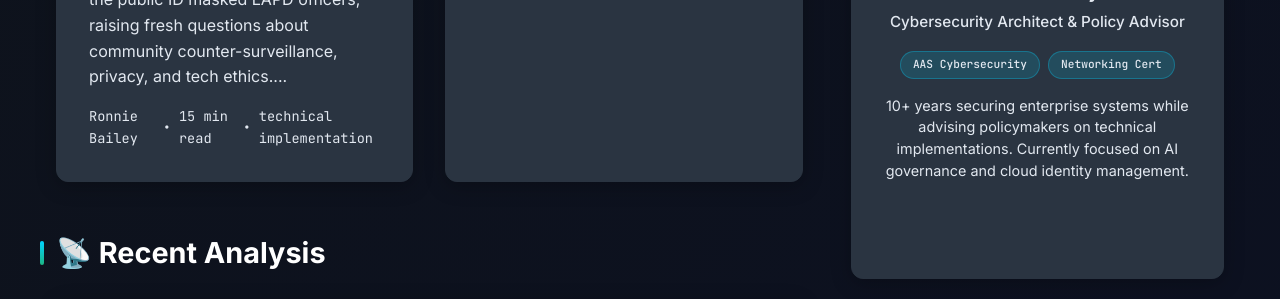
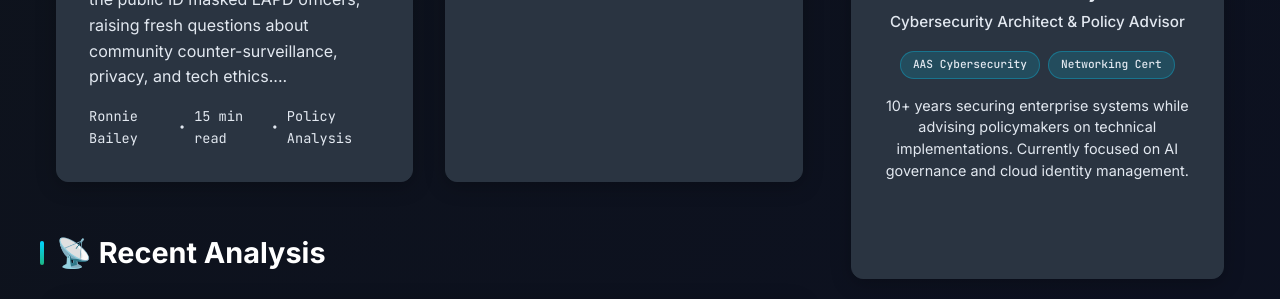
Before and after one commit to ronnie-bailey/threatlines, a Jekyll site: the page built from index.html, in a window 1280 px wide and 900 px high, scrolled down 1369 px. Shown: the part 153-452 px from the top of the window. Built offline with Jekyll 4.4.1, drawn with Linux system fonts in a browser that asks for light colours.

Commit message:
Update index.html

```diff
--- a/index.html
+++ b/index.html
@@ -59,7 +59,7 @@ layout: default
                             <span>•</span>
                             <span>15 min read</span>
                             <span>•</span>
-                            <span>technical implementation</span>
+                            <span>Policy Analysis</span>
                         </div>
                     </div>
                 </a>
```
